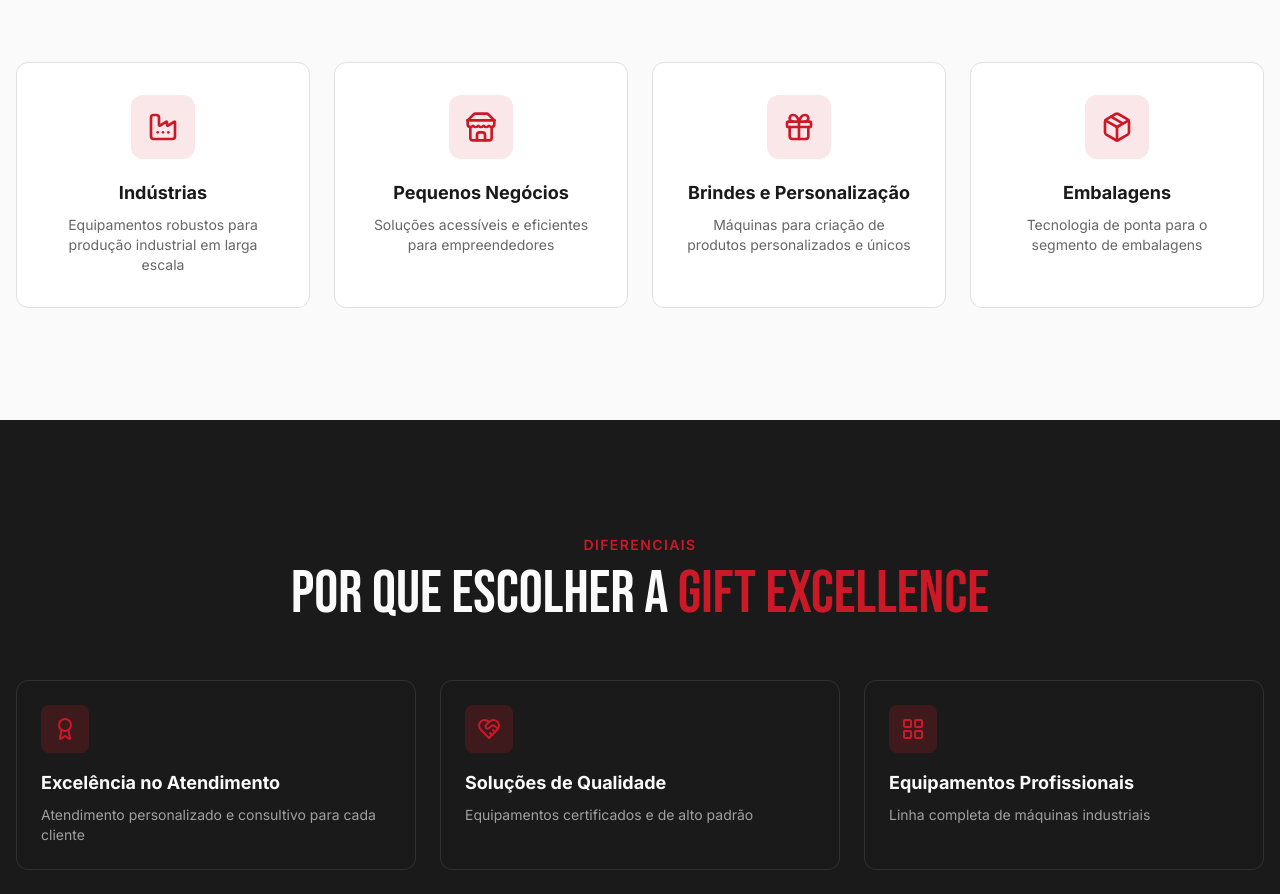
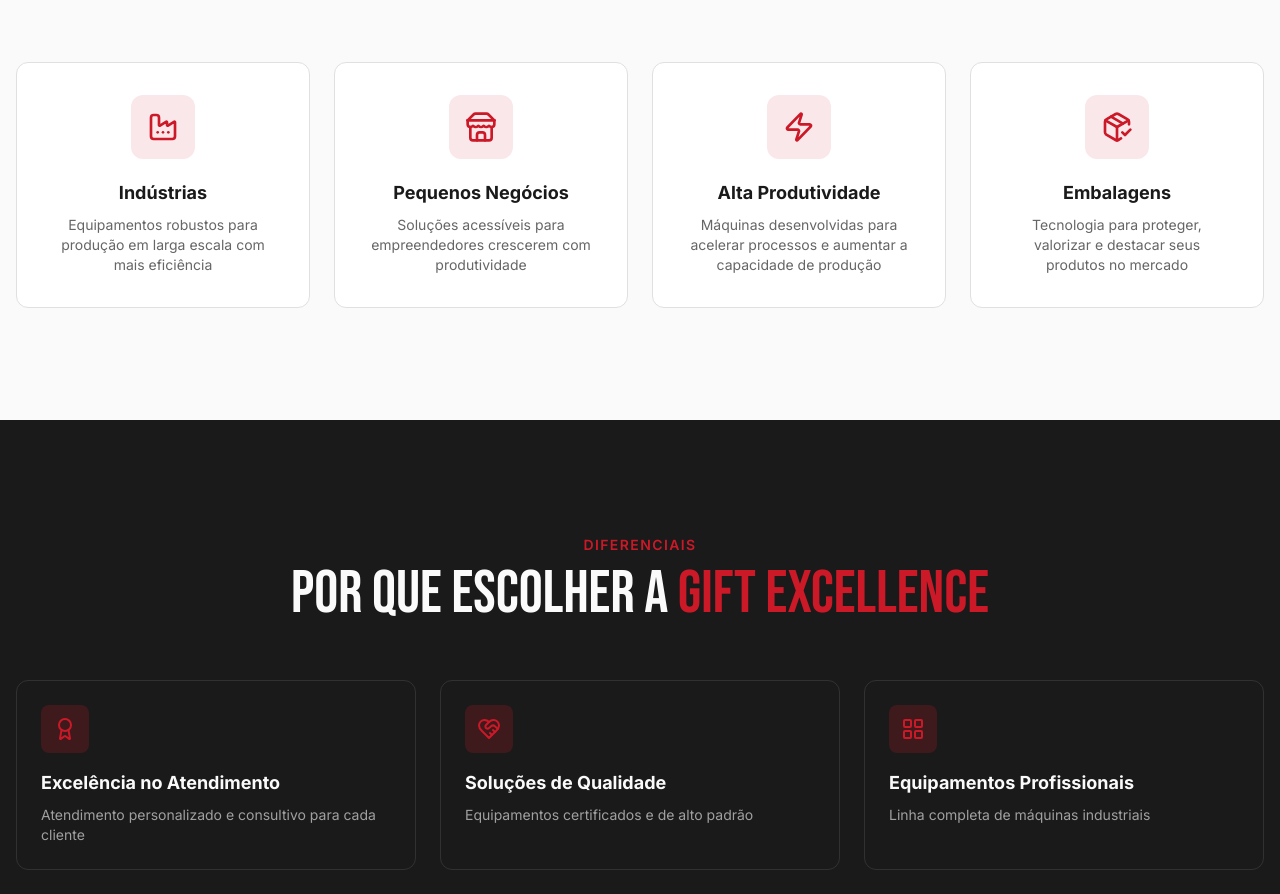
Before and after one commit to gabrieldigitalsales-del/giftsite, a React (Vite) app: page / in a window 1280 px wide. Shown: the part 1644-2538 px from the top of the page. Built offline with nearby package versions, Linux system fonts and the light colour scheme; no server answers; the database is empty.

Commit message:
Update Segments.jsx

```diff
--- a/src/components/home/Segments.jsx
+++ b/src/components/home/Segments.jsx
@@ -1,12 +1,28 @@
 import React from 'react';
-import { Factory, Store, Gift, Package } from 'lucide-react';
+import { Factory, Store, Zap, PackageCheck } from 'lucide-react';
 import { motion } from 'framer-motion';
 
 const segments = [
-  { icon: Factory, title: "Indústrias", desc: "Equipamentos robustos para produção industrial em larga escala" },
-  { icon: Store, title: "Pequenos Negócios", desc: "Soluções acessíveis e eficientes para empreendedores" },
-  { icon: Gift, title: "Brindes e Personalização", desc: "Máquinas para criação de produtos personalizados e únicos" },
-  { icon: Package, title: "Embalagens", desc: "Tecnologia de ponta para o segmento de embalagens" },
+  {
+    icon: Factory,
+    title: "Indústrias",
+    desc: "Equipamentos robustos para produção em larga escala com mais eficiência"
+  },
+  {
+    icon: Store,
+    title: "Pequenos Negócios",
+    desc: "Soluções acessíveis para empreendedores crescerem com produtividade"
+  },
+  {
+    icon: Zap,
+    title: "Alta Produtividade",
+    desc: "Máquinas desenvolvidas para acelerar processos e aumentar a capacidade de produção"
+  },
+  {
+    icon: PackageCheck,
+    title: "Embalagens",
+    desc: "Tecnologia para proteger, valorizar e destacar seus produtos no mercado"
+  },
 ];
 
 export default function Segments() {
@@ -19,7 +35,10 @@
           viewport={{ once: true }}
           className="text-center mb-14"
         >
-          <span className="text-primary font-semibold text-sm uppercase tracking-widest">Segmentos</span>
+          <span className="text-primary font-semibold text-sm uppercase tracking-widest">
+            Segmentos
+          </span>
+
           <h2 className="font-heading text-4xl md:text-6xl text-secondary mt-2">
             QUEM <span className="text-primary">ATENDEMOS</span>
           </h2>
@@ -28,7 +47,7 @@
         <div className="grid sm:grid-cols-2 lg:grid-cols-4 gap-6">
           {segments.map((seg, i) => (
             <motion.div
-              key={i}
+              key={seg.title}
               initial={{ opacity: 0, y: 30 }}
               whileInView={{ opacity: 1, y: 0 }}
               viewport={{ once: true }}
@@ -36,12 +55,19 @@
               className="group relative p-8 rounded-xl bg-card border border-border hover:border-primary/40 text-center hover:shadow-xl transition-all duration-500 overflow-hidden"
             >
               <div className="absolute inset-0 bg-gradient-to-br from-primary/5 to-transparent opacity-0 group-hover:opacity-100 transition-opacity" />
+
               <div className="relative z-10">
                 <div className="w-16 h-16 mx-auto rounded-xl bg-primary/10 flex items-center justify-center mb-5 group-hover:bg-primary group-hover:scale-110 transition-all duration-300">
                   <seg.icon className="w-8 h-8 text-primary group-hover:text-primary-foreground transition-colors" />
                 </div>
-                <h3 className="font-bold text-lg text-secondary mb-2">{seg.title}</h3>
-                <p className="text-muted-foreground text-sm">{seg.desc}</p>
+
+                <h3 className="font-bold text-lg text-secondary mb-2">
+                  {seg.title}
+                </h3>
+
+                <p className="text-muted-foreground text-sm">
+                  {seg.desc}
+                </p>
               </div>
             </motion.div>
           ))}
```
